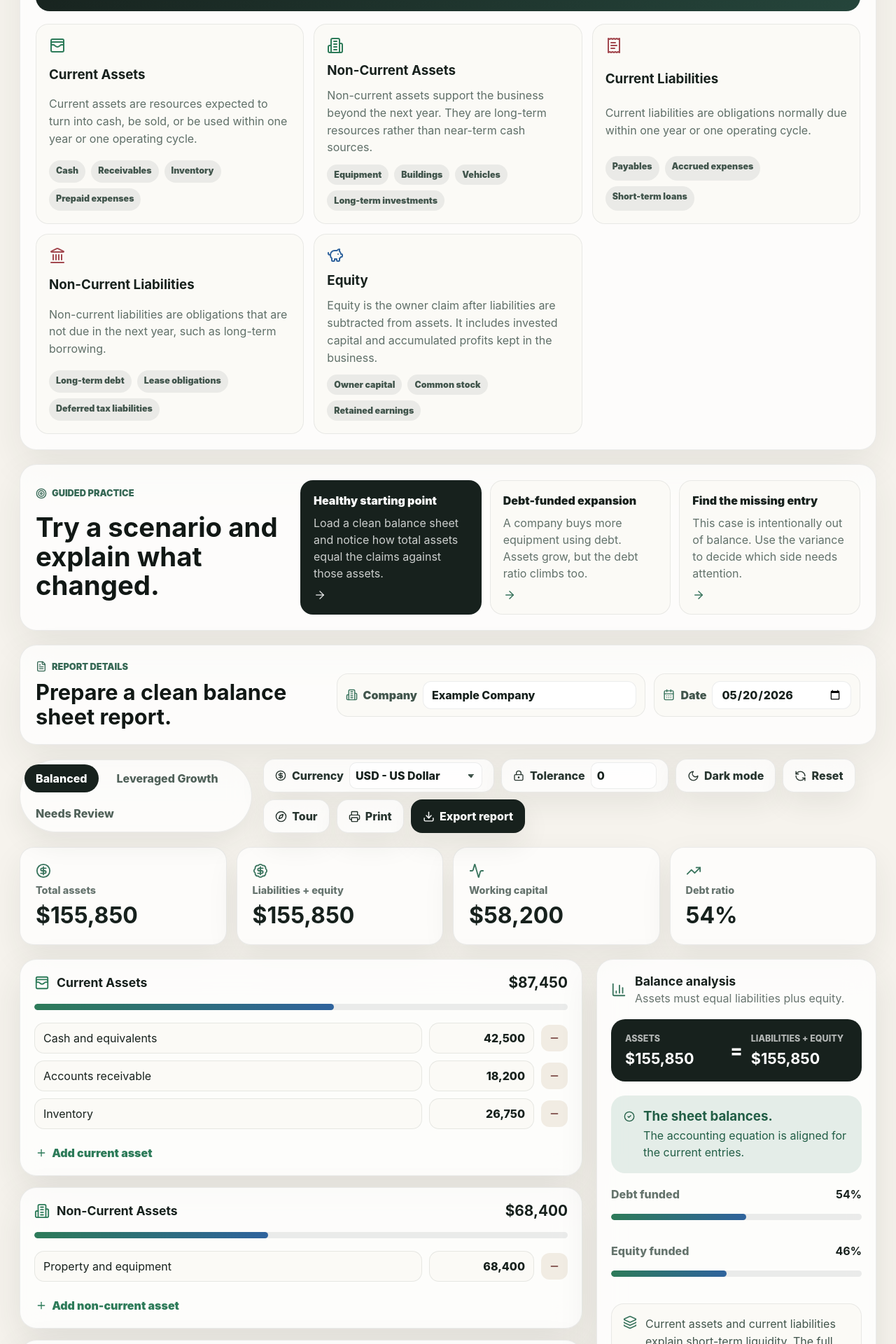
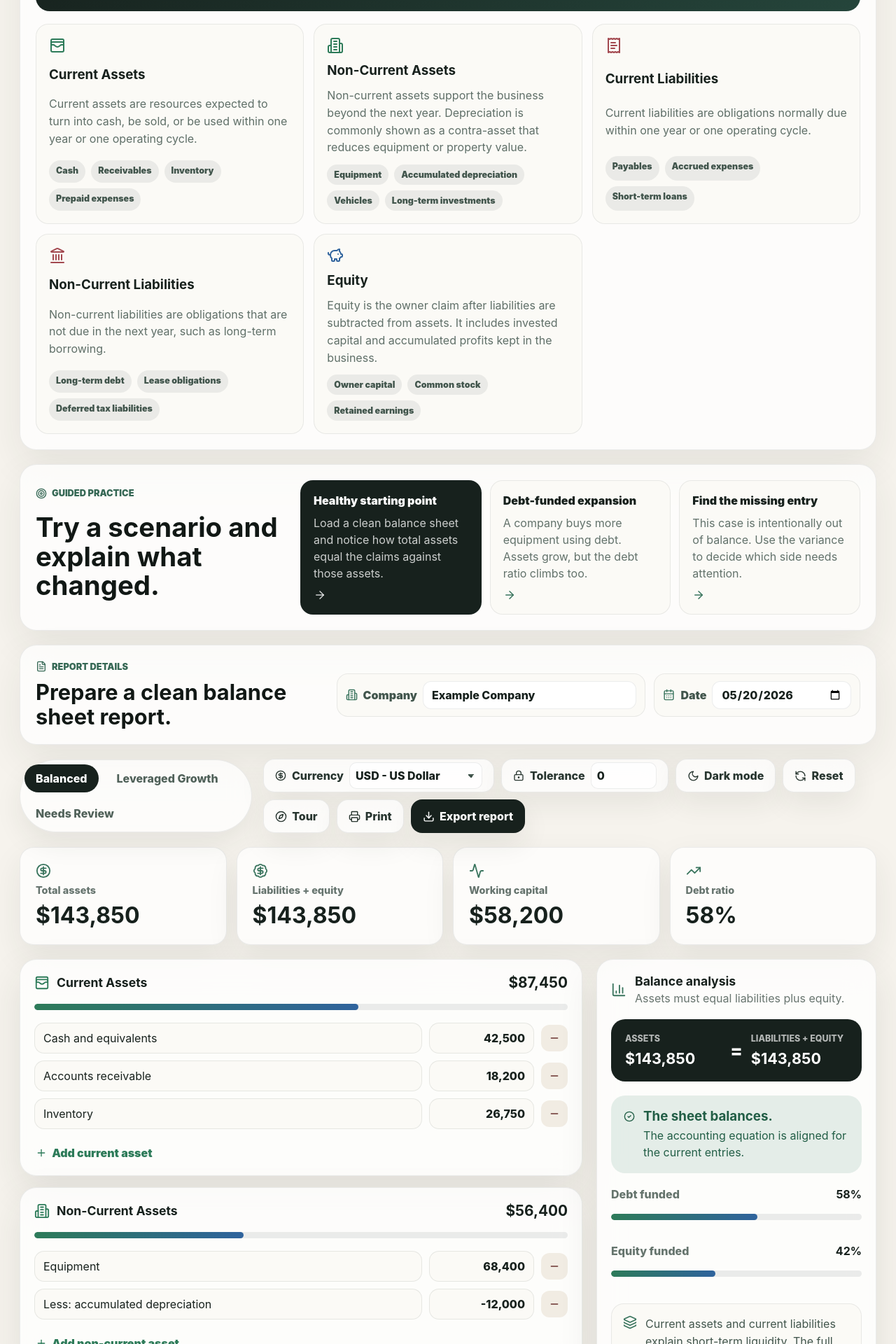
Before and after one commit to eliaboutorabi/balance-sheet-simulator, a React (Vite) app: page / in a window 1280 px wide. Shown: the part 940-2860 px from the top of the page at 70% size. Built offline with nearby package versions, Linux system fonts and the light colour scheme.

Commit message:
Add depreciation to non-current assets

```diff
--- a/src/main.jsx
+++ b/src/main.jsx
@@ -45,7 +45,8 @@ const startingData = {
     { id: 'inventory', label: 'Inventory', amount: 26750 },
   ],
   nonCurrentAssets: [
-    { id: 'equipment', label: 'Property and equipment', amount: 68400 },
+    { id: 'equipment', label: 'Equipment', amount: 68400 },
+    { id: 'accumulated-depreciation', label: 'Less: accumulated depreciation', amount: -12000 },
   ],
   currentLiabilities: [
     { id: 'payables', label: 'Accounts payable', amount: 19850 },
@@ -56,7 +57,7 @@ const startingData = {
   ],
   equity: [
     { id: 'capital', label: 'Contributed capital', amount: 50000 },
-    { id: 'retained', label: 'Retained earnings', amount: 21800 },
+    { id: 'retained', label: 'Retained earnings', amount: 9800 },
   ],
 };
 
@@ -74,7 +75,8 @@ const scenarios = {
         { id: 'inventory', label: 'Inventory', amount: 43200 },
       ],
       nonCurrentAssets: [
-        { id: 'equipment', label: 'Property and equipment', amount: 122000 },
+        { id: 'equipment', label: 'Equipment', amount: 122000 },
+        { id: 'accumulated-depreciation', label: 'Less: accumulated depreciation', amount: -22000 },
       ],
       currentLiabilities: [
         { id: 'payables', label: 'Accounts payable', amount: 28600 },
@@ -85,7 +87,7 @@ const scenarios = {
       ],
       equity: [
         { id: 'capital', label: 'Contributed capital', amount: 52000 },
-        { id: 'retained', label: 'Retained earnings', amount: 24200 },
+        { id: 'retained', label: 'Retained earnings', amount: 2200 },
       ],
     },
   },
@@ -98,7 +100,8 @@ const scenarios = {
         { id: 'inventory', label: 'Inventory', amount: 29100 },
       ],
       nonCurrentAssets: [
-        { id: 'equipment', label: 'Property and equipment', amount: 75500 },
+        { id: 'equipment', label: 'Equipment', amount: 75500 },
+        { id: 'accumulated-depreciation', label: 'Less: accumulated depreciation', amount: -15000 },
       ],
       currentLiabilities: [
         { id: 'payables', label: 'Accounts payable', amount: 22100 },
@@ -109,7 +112,7 @@ const scenarios = {
       ],
       equity: [
         { id: 'capital', label: 'Contributed capital', amount: 58500 },
-        { id: 'retained', label: 'Retained earnings', amount: 33600 },
+        { id: 'retained', label: 'Retained earnings', amount: 18600 },
       ],
     },
   },
@@ -131,8 +134,8 @@ const sectionMeta = {
     icon: Building2,
     addLabel: 'Add non-current asset',
     accent: 'green',
-    lesson: 'Non-current assets support the business beyond the next year. They are long-term resources rather than near-term cash sources.',
-    examples: ['Equipment', 'Buildings', 'Vehicles', 'Long-term investments'],
+    lesson: 'Non-current assets support the business beyond the next year. Depreciation is commonly shown as a contra-asset that reduces equipment or property value.',
+    examples: ['Equipment', 'Accumulated depreciation', 'Vehicles', 'Long-term investments'],
   },
   currentLiabilities: {
     title: 'Current Liabilities',
```
